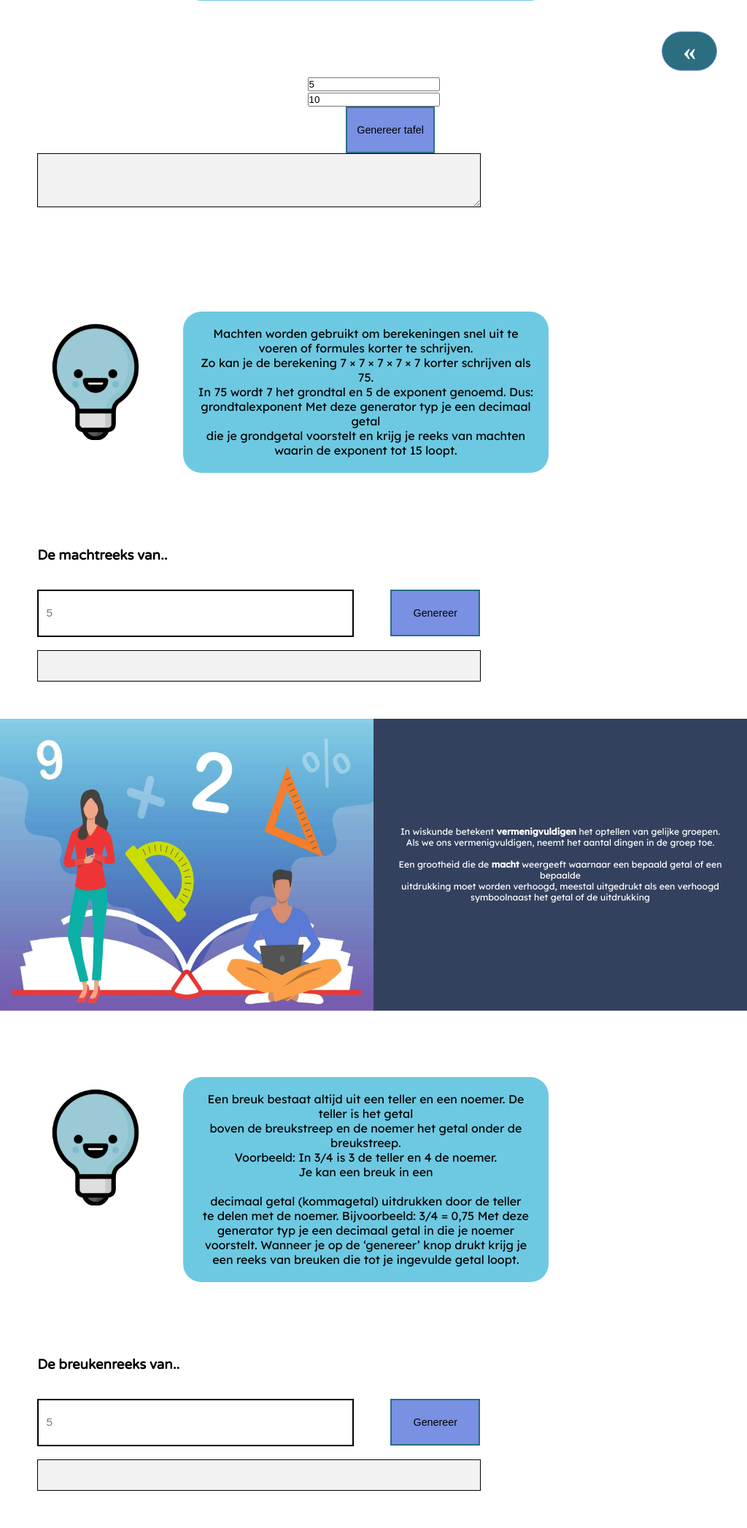
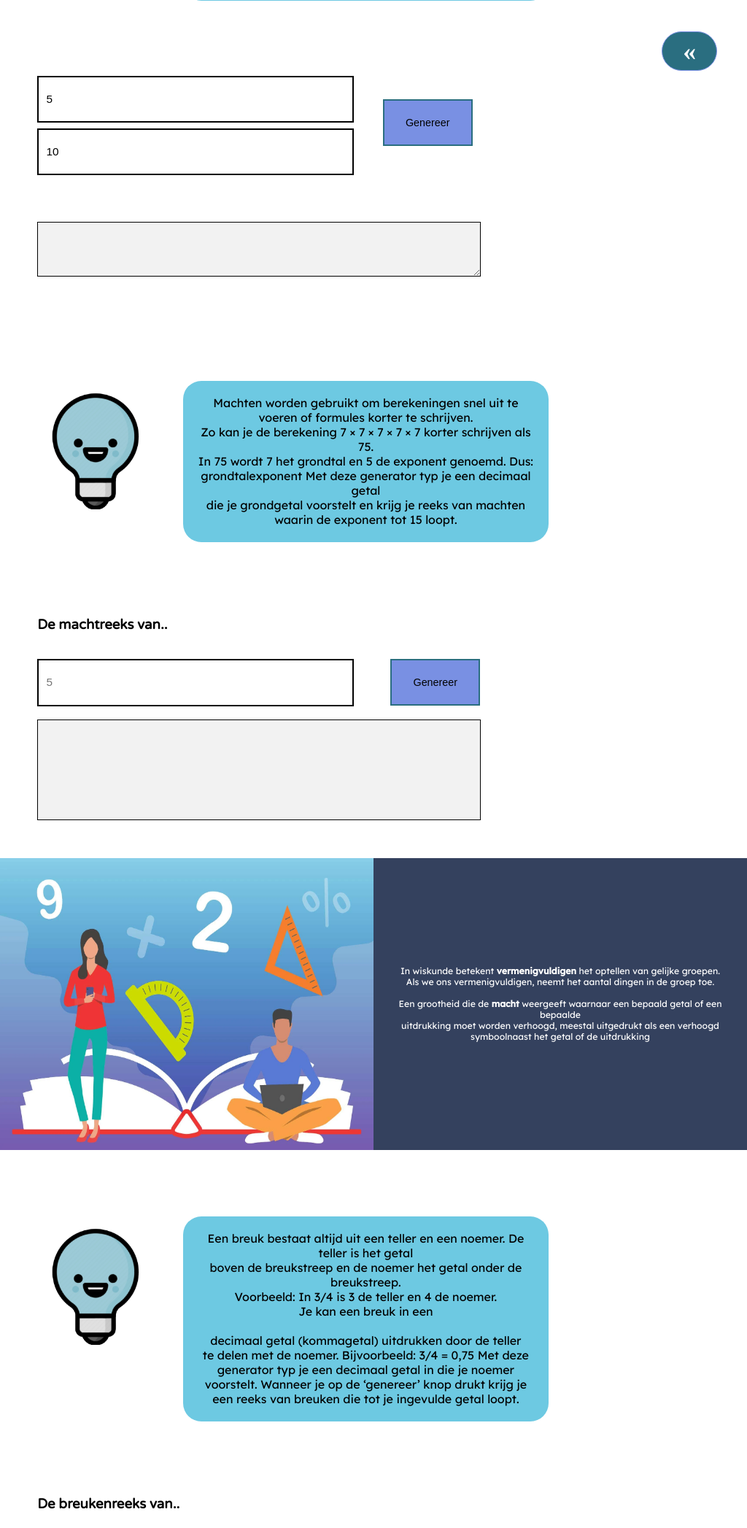
Before and after one commit to SiwaniV/ALA_p4_groep2, a PHP site: page /eenvoudigrekenen.html in a window 1024 px wide. Shown: the part 655-2749 px from the top of the page at 73% size. Run offline with PHP 8.4, Linux system fonts and the light colour scheme.

Commit message:
media queries van eenvoudig rekenpagina bewerkt

```diff
--- a/CSS/eenvoudrekenen.css
+++ b/CSS/eenvoudrekenen.css
@@ -810,13 +810,30 @@
 
       }
 
-      #waarde1 {
+      #tafel-vermenigvuldigtal {
+          margin-right: 50vw;
           width: 40vw;
           height: 5vh;
           padding: 1vw;
           border: 2px solid black;
           font-size: 1.5vw;
       }
+
+      #tafel-max-vermenigvuldiger {
+        margin-right: 50vw;
+        margin-top: 1vh;
+        width: 40vw;
+        height: 5vh;
+        padding: 1vw;
+        border: 2px solid black;
+        font-size: 1.5vw;
+    }
+
+    #tafel-knop {
+        position: relative;
+        top: -13vh;
+        left: 5vw;
+    }
 
       #macht1 {
         width: 40vw;
@@ -856,6 +873,8 @@
         border:  1px solid black;
         background-color: #f2f2f2;
         padding: 2vw 3vh;
+        height: 12vh;
+        overflow-y: scroll;
         width: 54.5vw;
         font-family: var(--varelafont);
       }
@@ -864,6 +883,8 @@
         display: block;
         border:  1px solid black;
         background-color: #f2f2f2;
+        height: 12vh;
+        overflow-y: scroll;
         padding: 2vw 3vh;
         width: 54.5vw;
         font-family: var(--varelafont);
@@ -873,6 +894,8 @@
         display: block;
         border:  1px solid black;
         background-color: #f2f2f2;
+        height: 12vh;
+        overflow-y: scroll;
         padding: 2vw 3vh;
         width: 54.5vw;
         font-family: var(--varelafont);
--- a/eenvoudigrekenen.html
+++ b/eenvoudigrekenen.html
@@ -113,7 +113,7 @@
                         <input id="tafel-max-vermenigvuldiger" value="10" type="number" title="Type hier de vermenigvuldiger in">
                     </p>
                     <p>
-                        <button type="submit" id="tafel-knop">Genereer tafel</button>
+                        <button type="submit" id="tafel-knop">Genereer</button>
                     </p>
                     <p>
                         <textarea readonly id="tafels"></textarea>
```
